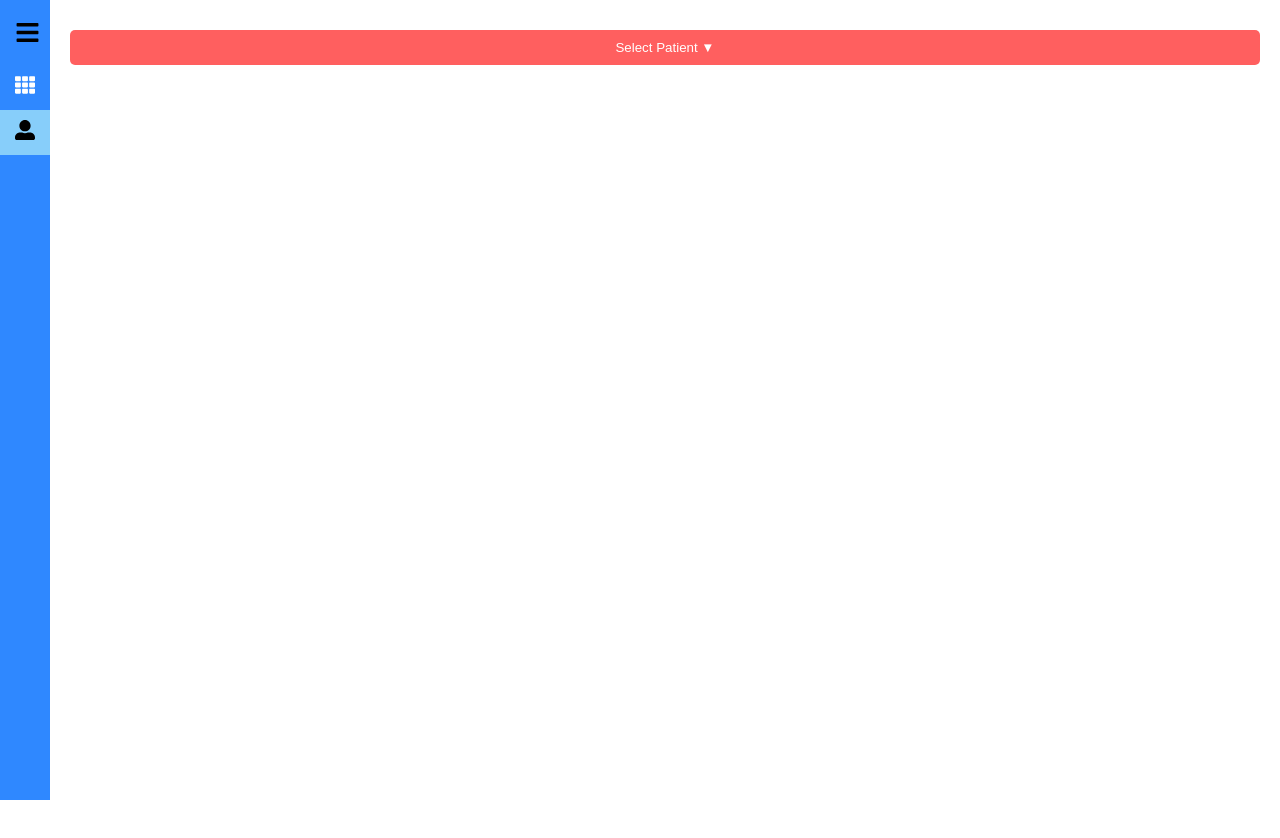
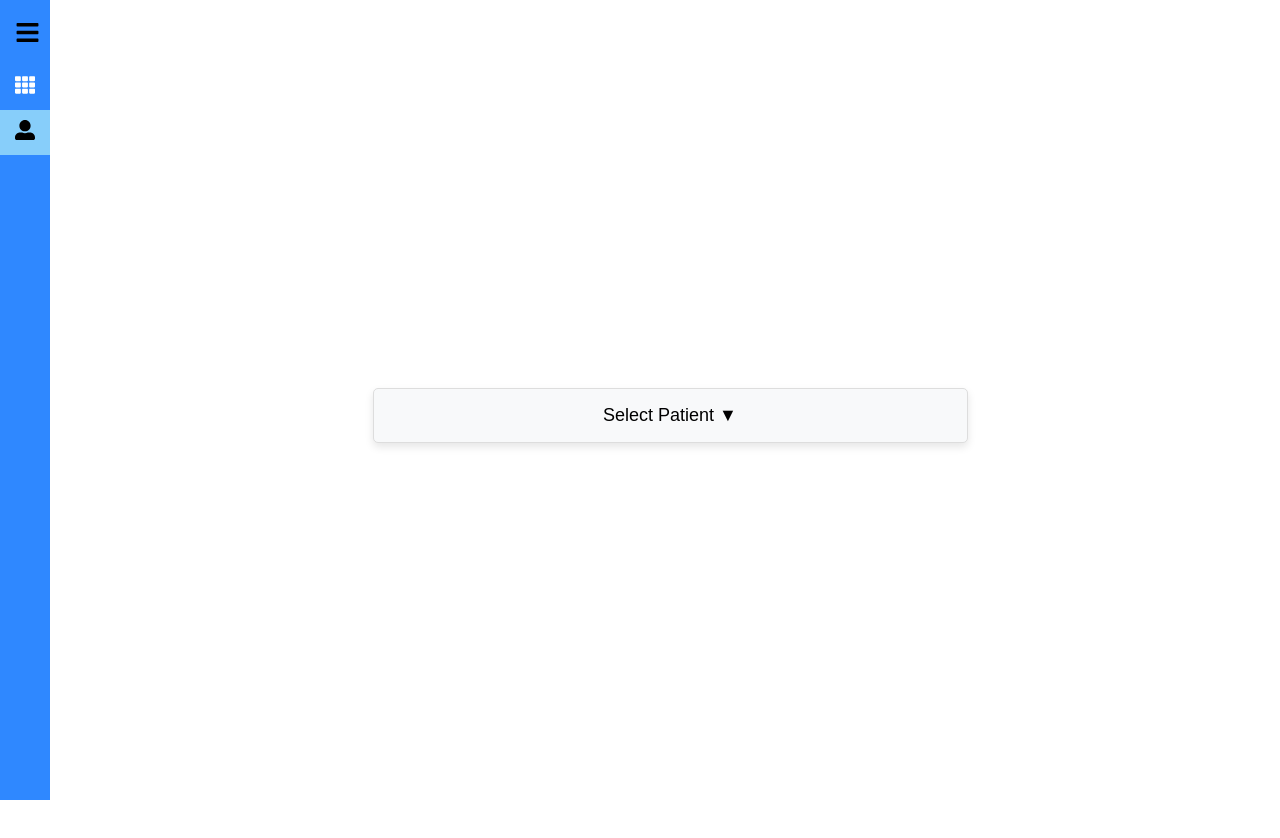
Before and after one commit to MLELLOYD/team2, a React (Create React App) app: page /about in a window 1280 px wide. Before the commit the page ends 800 px from the top, so only its background shows below. Built offline with nearby package versions, Linux system fonts and the light colour scheme.

Commit message:
Update Result.css

```diff
--- a/src/pages/Result.css
+++ b/src/pages/Result.css
@@ -1,36 +1,44 @@
+/* Result.css */
 .dropdown-container {
   position: relative;
   display: flex;
-    flex-direction: column;
+  justify-content: center; /* Aligns the button horizontally */
+  align-items: center; /* Aligns the button vertically */
+  height: 100vh; /* Takes the full height of the viewport */
 }
 
-  button {
-    margin: 10px 0;
-    padding: 10px;
+.dropdown-button {
+  background-color: #f8f9fa;
+  color: black;
+  padding: 16px 32px; /* Increased padding for a larger button */
+  font-size: 18px; /* Larger font size for the button text */
+  border: 1px solid #ddd;
   cursor: pointer;
+  width: 50%;
+  border-radius: 5px; /* Optional: for rounded corners */
+  outline: none; /* Removes the outline to keep the design clean */
+  box-shadow: 0px 4px 8px rgba(0,0,0,0.1); /* Optional: Adds a subtle shadow to the button */
 }
 
-  ul {
-    list-style-type: none;
+.dropdown-list {
+  position: absolute;
+  list-style: none;
   padding: 0;
-    margin: 0;
-    position: absolute;
-    z-index: 1000;
-    background: white;
+  margin-top: 5px; /* Adds a small space between the button and the dropdown */
+  background-color: #ffffff;
   border: 1px solid #ddd;
-    width: 100%;
+  box-shadow: 0px 8px 16px 0px rgba(0,0,0,0.2);
+  z-index: 1;
+  width: max-content; /* Ensures the width of dropdown is based on content */
 }
 
-  li {
-    padding: 10px;
-    border-bottom: 1px solid #ddd;
+.dropdown-list-item {
+  padding: 15px 30px; /* Increased padding for a larger dropdown items */
   cursor: pointer;
+  font-size: 16px; /* Larger font size for the dropdown items */
+  white-space: nowrap; /* Ensures the text doesn't wrap */
 }
 
-  li:last-child {
-    border-bottom: none;
+.dropdown-list-item:hover {
+  background-color: #f2f2f2;
 }
-
-  li:hover {
-    background-color: #f0f0f0;
-  }
```
Lines whose indentation alone changed are shown as unchanged.
